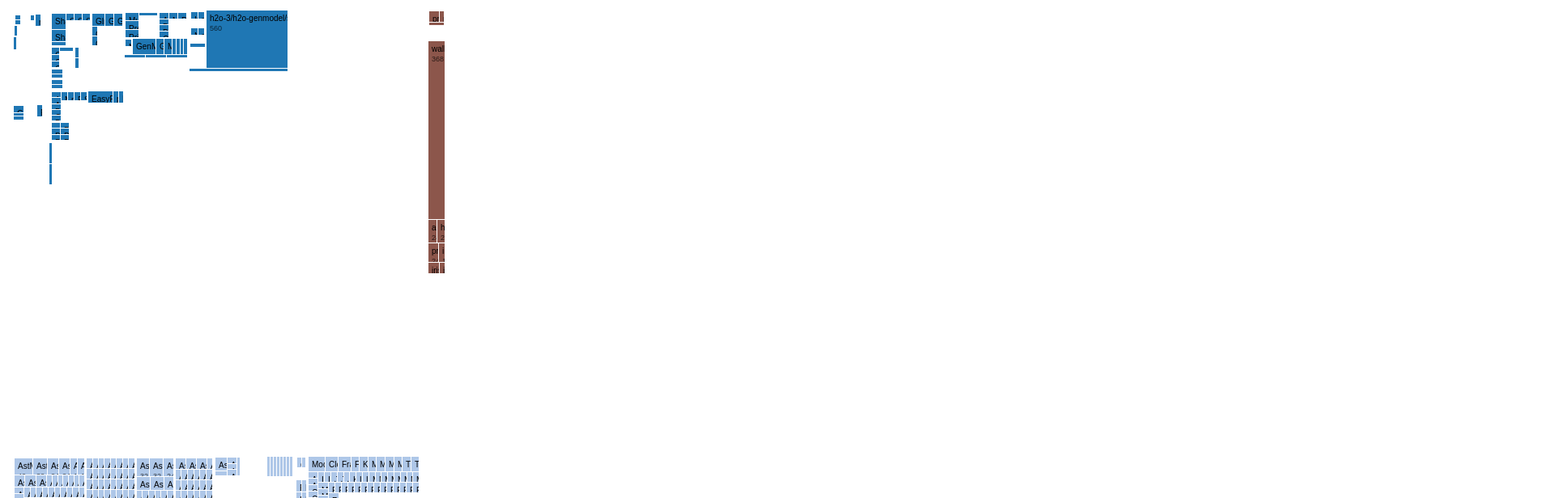
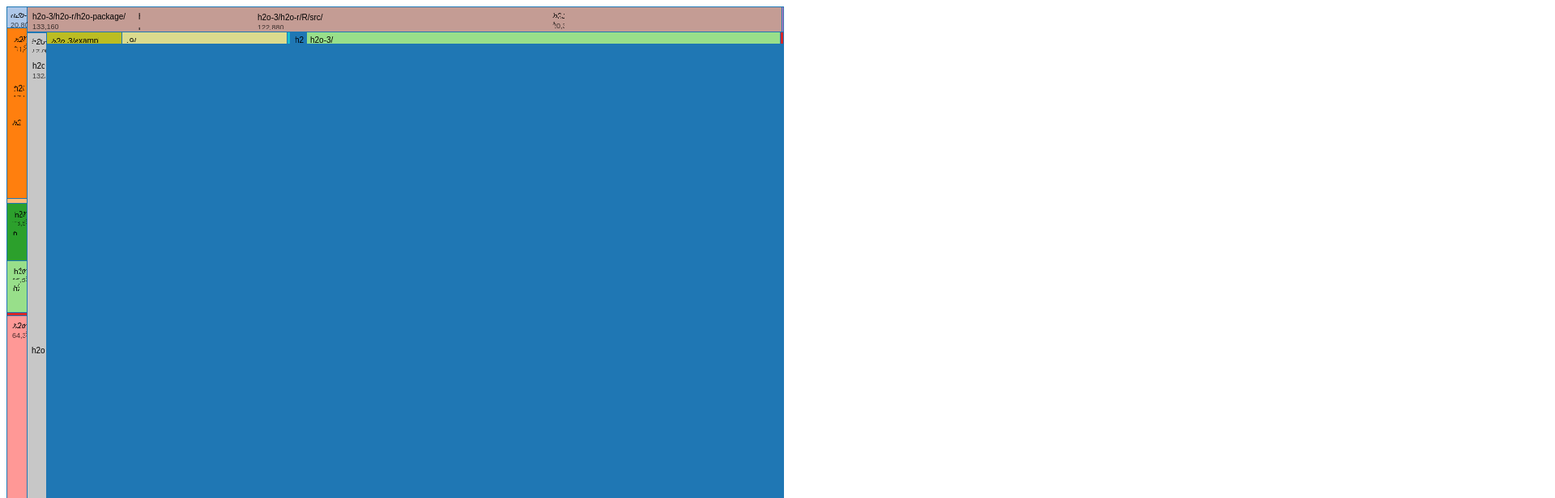
Before and after one commit to micahstubbs/source-code-treemap-experiments, a website: page 04/index.html in a window 1280 px wide. Shown: the top 616 px of the page at 81% size, 1920 px wide, since content can reach past the window. Drawn offline with nearby package versions, Linux system fonts and the light colour scheme.

Commit message:
use root.descendents for 04 iteration

```diff
--- a/04/index.html
+++ b/04/index.html
@@ -15,7 +15,7 @@ tspan:last-child {
 }
 
 </style>
-<svg width="20000" height="20000"></svg>
+<svg width="960" height="960"></svg>
 <script src="https://d3js.org/d3.v4.min.js"></script>
 <script>
 
@@ -52,7 +52,7 @@ d3.csv("h2o-3.csv", function(d) {
   treemap(root);
 
   var cell = svg.selectAll("a")
-    .data(root.leaves())
+    .data(root.descendants())
     .enter().append("a")
       .attr("target", "_blank")
       .attr("xlink:href", function(d) { var p = d.data.path.split("/"); return "https://github.com/" + githubUsername + "/" + repoName + "/blob/" + "master" + "/" + p.slice(1).join("/"); })
@@ -62,7 +62,14 @@ d3.csv("h2o-3.csv", function(d) {
       .attr("id", function(d) { return d.id; })
       .attr("width", function(d) { return d.x1 - d.x0; })
       .attr("height", function(d) { return d.y1 - d.y0; })
-      .attr("fill", function(d) { var a = d.ancestors(); return color(a[a.length - 2].id); });
+      .attr("fill", function(d) {
+        var a = d.ancestors();
+        // console.log('a', a);
+        if (a.length < 2) {
+          return color(a[a.length - 1].id);
+        }
+        return color(a[a.length - 2].id);
+      });
 
   cell.append("clipPath")
       .attr("id", function(d) { return "clip-" + d.id; })
```
